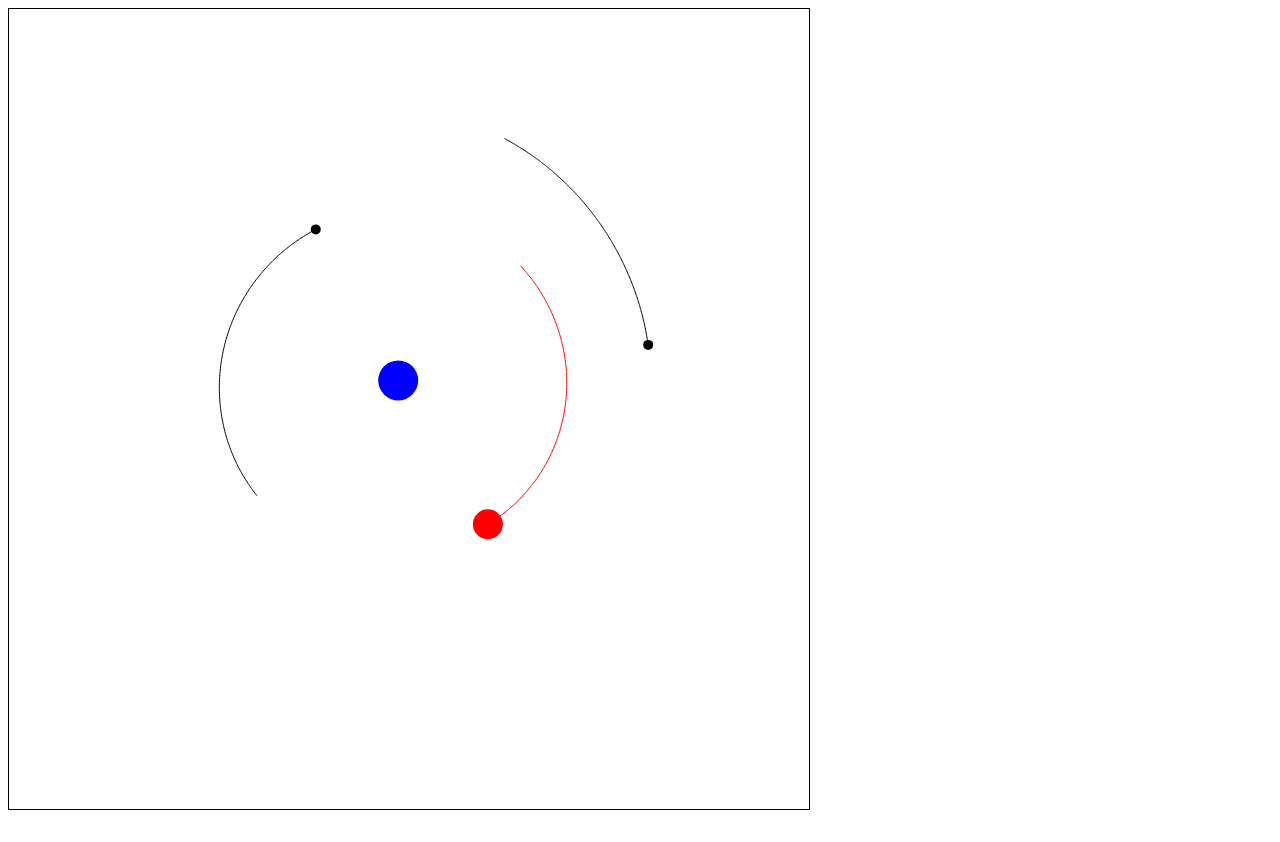
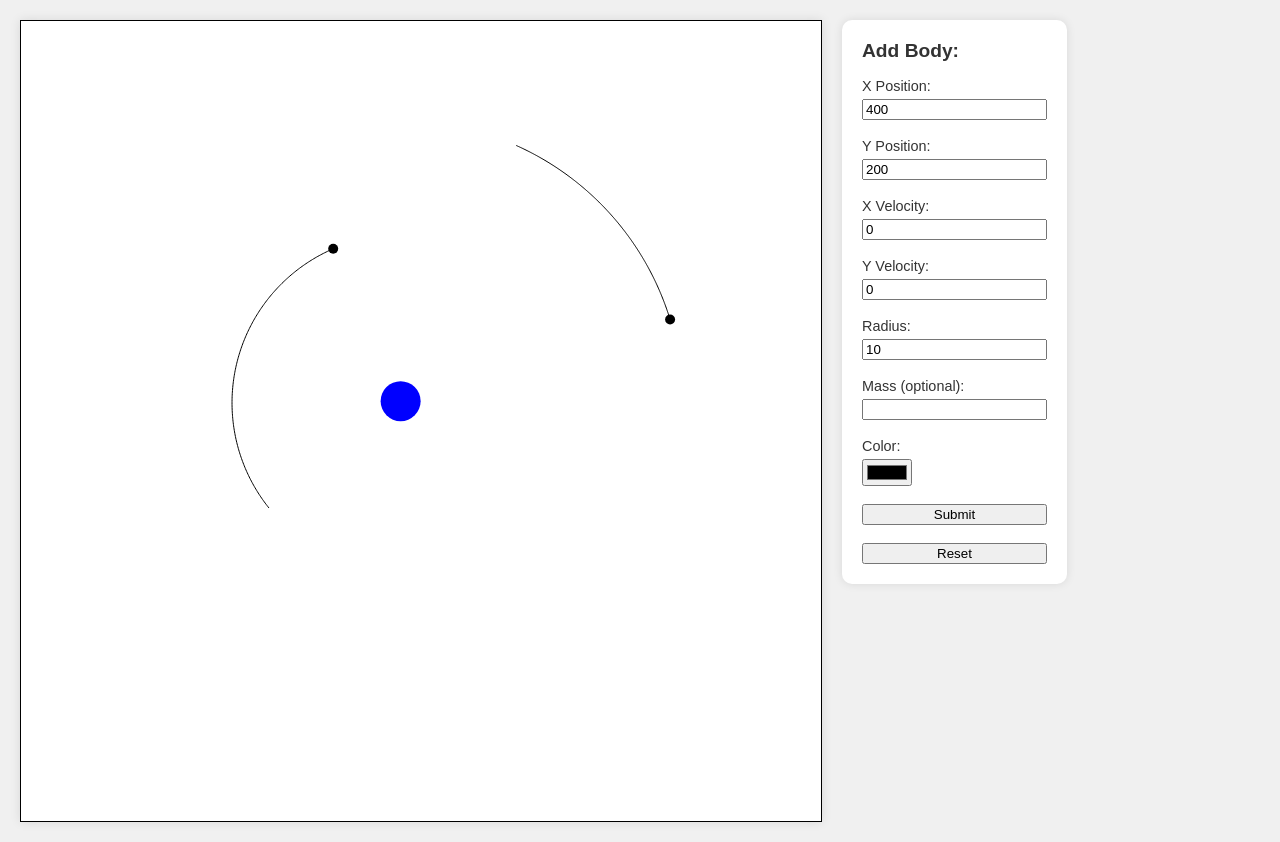
Before and after one commit to tolmdyn/nbody, a plain HTML site: page balls/index.html in a window 1280 px wide. Drawn offline with Linux system fonts and the light colour scheme.

Commit message:
pre scaling backup

```diff
--- a/balls/ball.js
+++ b/balls/body.js
@@ -1,6 +1,6 @@
 import { G, e, BOUNDARY_C, TRAILS, TRAIL_LENGTH } from './constants.js';
 
-export class Ball {
+export class Body {
   constructor(x, y, vx, vy, radius, color, mass) {
     this.x = x;
     this.y = y;
@@ -23,7 +23,7 @@ export class Ball {
       ctx.strokeStyle = this.color;
       ctx.stroke();
     }
-    // draw the ball
+    // draw the body
     ctx.beginPath();
     ctx.arc(this.x, this.y, this.radius, 0, Math.PI * 2, true);
     ctx.closePath();
@@ -65,7 +65,7 @@ export class Ball {
   }
 
   checkBoundaryCollision() {
-    // check if ball is out of bounds, for the ball-ball collision
+    // check if body is out of bounds, for the body-body collision
     if (this.x - this.radius < 0) {
       this.x = this.radius;
     } else if (this.x + this.radius > canvas.width) {
@@ -78,84 +78,84 @@ export class Ball {
     }
   }
 
-  isColliding(otherBall) {
-    const dx = this.x - otherBall.x;
-    const dy = this.y - otherBall.y;
+  isColliding(otherBody) {
+    const dx = this.x - otherBody.x;
+    const dy = this.y - otherBody.y;
     const distance = Math.sqrt(dx * dx + dy * dy);
 
-    return distance < this.radius + otherBall.radius;
+    return distance < this.radius + otherBody.radius;
   }
 
-  checkCollision(balls) {
-    balls.forEach(ball => {
-      if (ball === this) {
+  checkCollision(bodies) {
+    bodies.forEach(body => {
+      if (body === this) {
         return
       }
 
-      if (this.isColliding(ball)) {
-        this.resolveCollision(ball);
+      if (this.isColliding(body)) {
+        this.resolveCollision(body);
       }
 
     })
   }
 
-  resolveCollision(otherBall) {
-    const dx = this.x - otherBall.x;
-    const dy = this.y - otherBall.y;
+  resolveCollision(otherBody) {
+    const dx = this.x - otherBody.x;
+    const dy = this.y - otherBody.y;
     const distance = Math.sqrt(dx * dx + dy * dy);
 
     if (distance === 0) return; // Prevent division by zero
 
-    // Minimum distance to keep balls from overlapping
-    const minDistance = this.radius + otherBall.radius;
+    // Minimum distance to keep bodies from overlapping
+    const minDistance = this.radius + otherBody.radius;
 
-    // Normalize the vector between the balls
+    // Normalize the vector between the bodies
     const nx = dx / distance;
     const ny = dy / distance;
 
     // Calculate relative velocity
-    const dvx = this.vx - otherBall.vx;
-    const dvy = this.vy - otherBall.vy;
+    const dvx = this.vx - otherBody.vx;
+    const dvy = this.vy - otherBody.vy;
 
     // Calculate relative velocity in terms of the normal direction
     const vn = dvx * nx + dvy * ny;
 
-    // If balls are moving apart, no need to resolve
+    // If bodies are moving apart, no need to resolve
     if (vn > 0) return;
 
     // Calculate impulse scalar based on masses and coefficient of restitution
-    const impulse = (2 * vn * e) / (this.mass + otherBall.mass);
+    const impulse = (2 * vn * e) / (this.mass + otherBody.mass);
 
-    // Apply impulse to the balls (scale to mass/radius)
-    this.vx -= impulse * nx * otherBall.mass;
-    this.vy -= impulse * ny * otherBall.mass;
-    otherBall.vx += impulse * nx * this.mass;
-    otherBall.vy += impulse * ny * this.mass;
+    // Apply impulse to the bodies (scale to mass/radius)
+    this.vx -= impulse * nx * otherBody.mass;
+    this.vy -= impulse * ny * otherBody.mass;
+    otherBody.vx += impulse * nx * this.mass;
+    otherBody.vy += impulse * ny * this.mass;
 
-    // Separate the balls to prevent overlap
+    // Separate the bodies to prevent overlap
     // const overlap = minDistance - distance;
     // this.x += nx * overlap / 2;
     // this.y += ny * overlap / 2;
-    // otherBall.x -= nx * overlap / 2;
-    // otherBall.y -= ny * overlap / 2;
+    // otherBody.x -= nx * overlap / 2;
+    // otherBody.y -= ny * overlap / 2;
 
-    // Check we haven't nudged a ball outside of bounds
+    // Check we haven't nudged a body outside of bounds
     if (BOUNDARY_C) {
       this.checkBoundaryCollision();
-      otherBall.checkBoundaryCollision();
+      otherBody.checkBoundaryCollision();
     }
   }
 
-  applyGravity(otherBall) {
-    const dx = otherBall.x - this.x;
-    const dy = otherBall.y - this.y;
+  applyGravity(otherBody) {
+    const dx = otherBody.x - this.x;
+    const dy = otherBody.y - this.y;
     const distanceSquared = dx * dx + dy * dy;
     const distance = Math.sqrt(distanceSquared);
 
     if (distanceSquared === 0 || distance < 1) return;
 
     // Calculate gravitational force magnitude
-    const forceMagnitude = (G * this.mass * otherBall.mass) / distanceSquared;
+    const forceMagnitude = (G * this.mass * otherBody.mass) / distanceSquared;
 
     // Normalize the direction vector
     const nx = dx / distance;
@@ -169,11 +169,11 @@ export class Ball {
     const dt = 1;
     this.vx += fx / this.mass * dt;
     this.vy += fy / this.mass * dt;
-    otherBall.vx -= fx / otherBall.mass * dt;
-    otherBall.vy -= fy / otherBall.mass * dt;
+    otherBody.vx -= fx / otherBody.mass * dt;
+    otherBody.vy -= fy / otherBody.mass * dt;
 
     // Debugging: Print velocities
-    // console.log(`Ball 1: vx=${this.vx.toFixed(2)}, vy=${this.vy.toFixed(2)}`);
-    // console.log(`Ball 2: vx=${otherBall.vx.toFixed(2)}, vy=${otherBall.vy.toFixed(2)}`);
+    // console.log(`Body 1: vx=${this.vx.toFixed(2)}, vy=${this.vy.toFixed(2)}`);
+    // console.log(`Body 2: vx=${otherbody.vx.toFixed(2)}, vy=${otherbody.vy.toFixed(2)}`);
   }
 }
--- a/balls/constants.js
+++ b/balls/constants.js
@@ -8,6 +8,10 @@ export const e = 0.9;
 
 // Trail length
 export const TRAIL_LENGTH = 200;
+
+// Scaling factor for distances and masses
+export const DISTANCE_SCALE = 1e6; // 1 million km per pixel
+export const MASS_SCALE = 1e24; // 1e24 kg for visualization purposes
 
 // Parameters
 
--- a/balls/index.html
+++ b/balls/index.html
@@ -2,10 +2,84 @@
 <html lang="en-US">
   <head>
     <meta charset="utf-8" />
-    <title>Canvas tutorial</title>
+    <title>nbody sim</title>
+    <style>
+      body {
+        display: flex;
+        flex-direction: row;
+        align-items: flex-start;
+        gap: 20px;
+        margin: 20px;
+        font-family: Arial, sans-serif;
+        background-color: #f0f0f0;
+      }
+      canvas {
+        border: 1px solid #333;
+        box-shadow: 0 0 10px rgba(0, 0, 0, 0.1);
+        background-color: #fff;
+      }
+      .form-container {
+        max-width: 200px;
+        padding: 20px;
+        background-color: #fff;
+        border-radius: 10px;
+        box-shadow: 0 0 10px rgba(0, 0, 0, 0.1);
+      }
+      .form-container h2 {
+        margin-top: 0;
+        font-size: 1.2em;
+        color: #333;
+      }
+      .form-container form {
+        display: flex;
+        flex-direction: column;
+      }
+      .form-container label {
+        margin-bottom: 5px;
+        font-size: 0.9em;
+        color: #333;
+      }
+    </style>
   </head>
   <body>
     <canvas id="canvas" style="border: 1px solid" width="800" height="800"></canvas>
+    <div class="form-container">
+      <h2>Add Body:</h2>
+      <form id="newBodyForm">
+        <label for="xPosition">X Position:</label>
+        <input type="number" id="xPosition" name="xPosition" value="400" required>
+        <br>
+
+        <label for="yPosition">Y Position:</label>
+        <input type="number" id="yPosition" name="yPosition" value="200" required>
+        <br>
+
+        <label for="xVelocity">X Velocity:</label>
+        <input type="number" step="0.0001" id="xVelocity" name="xVelocity" value="0" required>
+        <br>
+
+        <label for="yVelocity">Y Velocity:</label>
+        <input type="number" step="0.0001" id="yVelocity" name="yVelocity" value="0" required>
+        <br>
+
+        <label for="radius">Radius:</label>
+        <input type="number" id="radius" name="radius" value="10" required>
+        <br>
+
+        <label for="mass">Mass (optional):</label>
+        <input type="number" id="mass" name="mass">
+        <br>
+
+        <label for="color">Color:</label>
+        <input type="color" id="color" name="color" value="#000000">
+        <br>
+
+        <button type="submit">Submit</button>
+        <br>
+
+        <button type="reset">Reset</button>
+      </form>
+    </div>
     <script src="script.js" type="module"></script>
   </body>
 </html>
--- a/balls/script.js
+++ b/balls/script.js
@@ -1,23 +1,23 @@
 const canvas = document.getElementById("canvas");
 const ctx = canvas.getContext("2d");
 
-import { G, BODY_C, BOUNDARY_C, TRAILS, TRAIL_LENGTH } from './constants.js';
-import { Ball } from './ball.js'
+import { G, BODY_C, MASS_SCALE, DISTANCE_SCALE, BOUNDARY_C, TRAILS, TRAIL_LENGTH } from './constants.js';
+import { Body } from './body.js'
 
 function draw() {
   ctx.clearRect(0, 0, canvas.width, canvas.height);
 
-  balls.forEach(ball => {
-    ball.draw(ctx);
-    ball.update();
+  bodies.forEach(body => {
+    body.draw(ctx);
+    body.update();
     if (BODY_C)
-      ball.checkCollision(balls);
+      body.checkCollision(bodies);
   })
 
-  // Apply gravity between all pairs of balls
-  for (let i = 0; i < balls.length; i++) {
-    for (let j = i + 1; j < balls.length; j++) {
-      balls[i].applyGravity(balls[j]);
+  // Apply gravity between all pairs of bodies
+  for (let i = 0; i < bodies.length; i++) {
+    for (let j = i + 1; j < bodies.length; j++) {
+      bodies[i].applyGravity(bodies[j]);
     }
   }
   window.requestAnimationFrame(draw);
@@ -29,12 +29,47 @@ function init() {
 
 // ---------------------------------
 
-let balls = [
-  new Ball(380, 380, 0, 0, 20, 'blue', 4000),   // Central ball with high mass
-  new Ball(380, 200, 1.49, 0, 15, 'red', 100),    // Ball in orbit
-  new Ball(380, 550, -1.53, 0, 5, 'black', 5),
-  new Ball(380, 100, 1.20, 0, 5, 'black', 5)
+let bodies = [
+  new Body(380, 380, 0, 0, 20, 'blue', 4000),   // Central body with high mass
+  // new Body(380, 200, 1.49, 0, 15, 'red', 100),    // body in orbit
+  new Body(380, 550, -1.53, 0, 5, 'black', 1),
+  new Body(380, 100, 1.20, 0, 5, 'black', 1),
+  //new Body(380, 70, 1.35, 0, 5, 'black', 6, 0.1)
+
 ];
+
+// let bodies = [
+//   new Body(400, 400, 0, 0, 20, 'yellow', 1.989 * MASS_SCALE), // Sun
+//   new Body(400, 250, 0.017, 0, 5, 'blue', 5.972 * MASS_SCALE), // Earth
+//   new Body(400, 255, 0.022, 0, 2, 'grey', 0.073 * MASS_SCALE)  // Moon
+// ];
 
 
 init();
+
+// Form handling
+const newBodyForm = document.getElementById('newBodyForm');
+
+newBodyForm.addEventListener('submit', function(event) {
+  event.preventDefault();
+
+  // Extract values from the form
+  const x = parseFloat(document.getElementById('xPosition').value);
+  const y = parseFloat(document.getElementById('yPosition').value);
+  const vx = parseFloat(document.getElementById('xVelocity').value);
+  const vy = parseFloat(document.getElementById('yVelocity').value);
+  const radius = parseFloat(document.getElementById('radius').value);
+  const mass = document.getElementById('mass').value;
+  const color = document.getElementById('color').value;
+
+  // Create a new ball and add it to the simulation
+  const newBody = new Body(x, y, vx, vy, radius, color, mass); // Assuming mass is based on radius
+  bodies.push(newBody);
+
+  // Clear form fields for next input
+  newBallForm.reset();
+});
+
+newBodyForm.addEventListener('reset', function(event) {
+
+});
```
